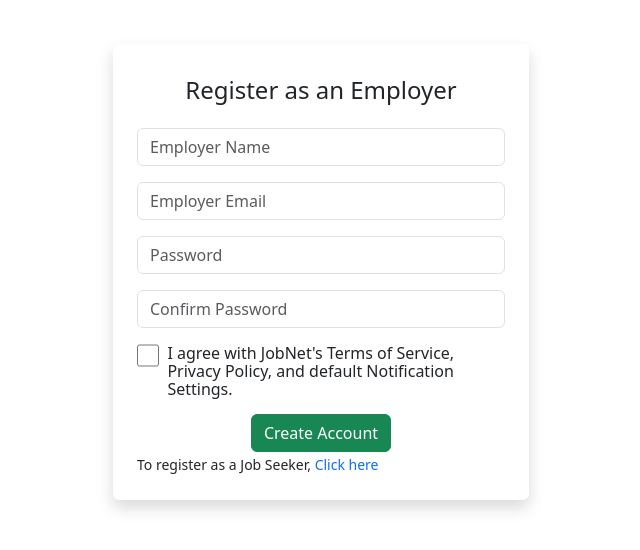
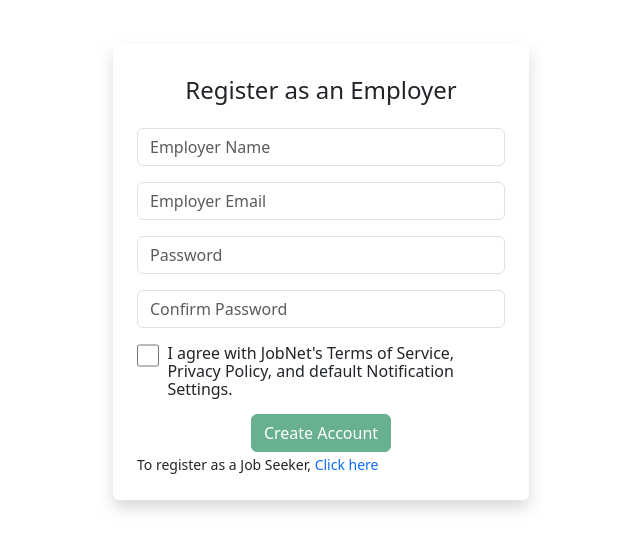
Before and after one commit to mabulous42/JobNetFullStack, a React (Create React App) app in the folder jobnetfrontend/: page / in a window 1280 px wide. Shown: the part 128-678 px from the top of the page, without its empty margins (319-959 px from the left). Built offline with nearby package versions, Linux system fonts and the light colour scheme.

Commit message:
I disabled the crete account button and added function to the check box to activate the button once the checkbox is checked

```diff
--- a/jobnetfrontend/src/EmployerSignUp.js
+++ b/jobnetfrontend/src/EmployerSignUp.js
@@ -3,6 +3,7 @@ import { useFormik } from 'formik'
 import * as yup from 'yup'
 import axios from 'axios'
 import { useNavigate } from 'react-router-dom'
+import { isDisabled } from '@testing-library/user-event/dist/utils'
 
 function EmployerSignUp({ registerAsJobSeeker }) {
     const navigate = useNavigate()
@@ -47,6 +48,12 @@ function EmployerSignUp({ registerAsJobSeeker }) {
         }),
         onSubmit
     })
+
+    const [isCheckboxChecked, setIsCheckboxChecked] = useState(false);
+
+    const handleCheckboxChange = (event) => {
+        setIsCheckboxChecked(event.target.checked);
+    };
     return (
         <>
             <div>
@@ -78,12 +85,12 @@ function EmployerSignUp({ registerAsJobSeeker }) {
                     </div>
                     <div className='d-flex'>
                         <div>
-                            <input className='check-box' type="checkbox" name="" id="" />
+                            <input onChange={handleCheckboxChange} className='check-box' type="checkbox" name="" id="" />
                         </div>
                         <p className='ms-2 terms'>I agree with JobNet's Terms of Service, Privacy Policy, and default Notification Settings.</p>
                     </div>
                     <div className='text-center'>
-                        <button type="submit" className='btn btn-success'>Create Account</button>
+                        <button disabled={!isCheckboxChecked} type="submit" className='btn btn-success'>Create Account</button>
                     </div>
                     <div>
                         <small>To register as a Job Seeker, <span onClick={registerAsJobSeeker} className='text-primary job-seeker'>Click here</span></small>
--- a/jobnetfrontend/src/JobSeekerSignUp.js
+++ b/jobnetfrontend/src/JobSeekerSignUp.js
@@ -47,6 +47,13 @@ function JobSeekerSignUp({registerAsJobSeeker}) {
         }),
         onSubmit
     })
+
+    const [isCheckboxChecked, setIsCheckboxChecked] = useState(false);
+
+    const handleCheckboxChange = (event) => {
+        setIsCheckboxChecked(event.target.checked);
+    };
+
     return (
         <>
             <div>
@@ -78,12 +85,12 @@ function JobSeekerSignUp({registerAsJobSeeker}) {
                     </div>
                     <div className='d-flex'>
                         <div>
-                            <input className='check-box' type="checkbox" name="" id="" />
+                            <input onChange={handleCheckboxChange} className='check-box' type="checkbox" name="" id="" />
                         </div>
                         <p className='ms-2 terms'>I agree with JobNet's Terms of Service, Privacy Policy, and default Notification Settings.</p>
                     </div>
                     <div className='text-center'>
-                        <button type="submit" className='btn btn-primary'>Create Account</button>
+                        <button disabled={!isCheckboxChecked} type="submit" className='btn btn-primary'>Create Account</button>
                     </div>
                     <div>
                         <small>To register as an Employer, <span onClick={registerAsJobSeeker} className='text-success job-seeker'>Click here</span></small>
```
